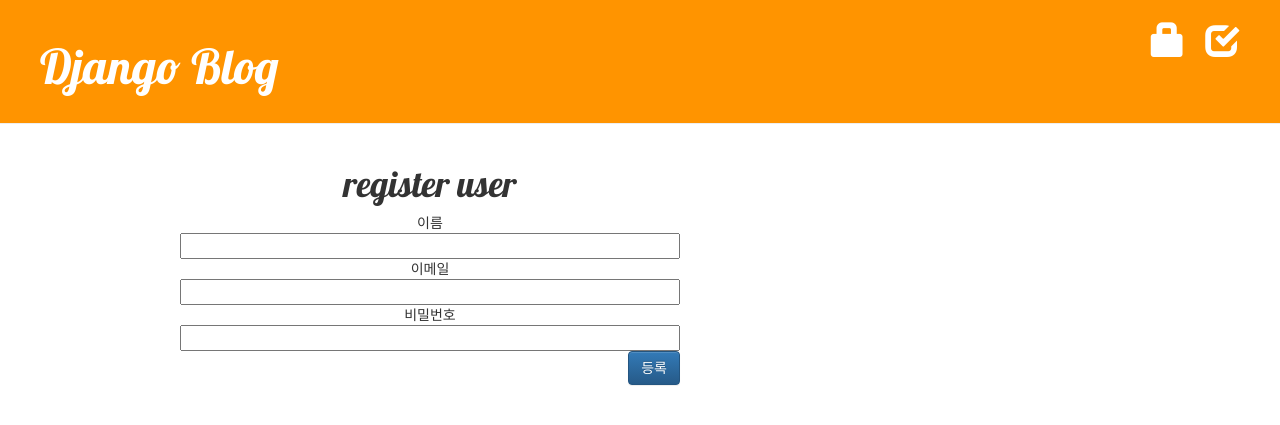
After one commit to yusun31/python_django_blogapp_restframework1, a Django app: page /blog/regist/ in a window 1280 px wide. The commit adds this page. Shown: the top 425 px of the page. Run offline with Django 3.2, Linux system fonts and the light colour scheme; some libraries are stand-ins or nearby versions.

Commit message:
register

```diff
--- a/blog/templates/blog/base.html
+++ b/blog/templates/blog/base.html
@@ -11,6 +11,7 @@
 </head>
 <body>
     <div class="page-header">
+        <a href="{% url 'register_user' %}" class="top-menu"> <span class="glyphicon glyphicon-check"></span></a>
         {% if user.is_authenticated %}
             <a href="{% url 'post_new' %}" class="top-menu">
                 <span class="glyphicon glyphicon-plus"></span>
--- /dev/null
+++ b/blog/templates/registration/register.html
@@ -0,0 +1,20 @@
+{% extends 'blog/base.html' %}
+
+{% block content %}
+<div style="text-align: center;">
+    <h1 >register user</h1>
+        <div style="width: 500px; display: inline-block; text-align: center";>
+            <div>
+            <div style="text-align: center">
+                <form method="POST" class="post-form">
+                {% csrf_token %}
+                이름<input type="text" default="name" name="name" id="name" required >
+                이메일<input type="text" default="email" name="email" id="email" required >
+                비밀번호<input type="text" default="password" name="pass" id="pass" required >
+                <button type="submit" class="save btn btn-primary">등록</button>
+            </form method="POST">
+            </div>
+        </div>
+    </div>
+</div>
+{% endblock %}
--- a/blog/urls.py
+++ b/blog/urls.py
@@ -25,8 +25,10 @@ urlpatterns = [
     path('comment/<int:pk>/approve/', views.comment_approve, name='comment_approve'),
     # http://localhost:8000/blog/comment/2/remove
     path('comment/<int:pk>/remove/', views.comment_remove, name='comment_remove'),
+    # http://localhost:8000/blog/regist/
+    path('regist/', views.register_user, name='register_user'),
 
     path('', include(router.urls)),
-    #path('api-auth/', include('rest_framework.urls', namespace='rest_framework'))
+    # path('api-auth/', include('rest_framework.urls', namespace='rest_framework'))
     path('api/login/', views.login, name='login')
 ]
--- a/blog/views.py
+++ b/blog/views.py
@@ -4,6 +4,7 @@ from django.http import HttpResponse
 from django.shortcuts import render, get_object_or_404, redirect
 from django.utils import timezone
 from django.core.paginator import Paginator, PageNotAnInteger, EmptyPage
+from django.contrib.auth.models import User
 
 from rest_framework.authtoken.models import Token
 from rest_framework.decorators import api_view, permission_classes
@@ -13,6 +14,7 @@ from rest_framework.status import HTTP_400_BAD_REQUEST, HTTP_404_NOT_FOUND, HTTP
 
 from .models import Post, Comment
 from .forms import PostModelForm, PostForm, CommentModelForm
+
 
 # 댓글승인
 @login_required
@@ -30,7 +32,9 @@ def comment_remove(request, pk):
     comment.delete()
     return redirect('post_detail', pk=post_pk)
 
+
 # 댓글등록
+@login_required
 def add_comment_to_post(request, pk):
     post = get_object_or_404(Post, pk=pk)
     if request.method == "POST":
@@ -118,10 +122,12 @@ def post_new_modelform(request):
         post_form = PostModelForm()
     return render(request, 'blog/post_edit.html', {'postform': post_form})
 
+
 # 글상세정보
 def post_detail(request,pk):
     post = get_object_or_404(Post, pk=pk)
     return render(request, 'blog/post_detail.html', {'post_key': post})
+
 
 # 글목록 Pagination
 def post_list(request):
@@ -183,3 +189,16 @@ def login(request):
     token, _ = Token.objects.get_or_create(user=user)
 
     return Response({'token': token.key}, status=HTTP_200_OK)
+
+
+# 회원가입
+def register_user(request):
+    if request.method == 'POST':
+        new_user=User.objects.create_user(
+            username=request.POST['name'],
+            password=request.POST['pass'],
+            email = request.POST['email']
+        )
+        new_user.save()
+        return redirect('post_list_home')
+    return render(request, 'registration/register.html')
--- a/mydjango/settings.py
+++ b/mydjango/settings.py
@@ -90,8 +90,8 @@ DATABASES = {
         'NAME': 'django_db',  # DB명
         'USER': 'python',  # 데이터베이스 계정
         'PASSWORD': 'python',  # 계정 비밀번호
-         'HOST': 'mysql-svc',  # 데이테베이스 IP
-        # 'HOST': 'localhost',
+        # 'HOST': 'mysql-svc',  # 데이테베이스 IP
+         'HOST': 'localhost',
         'PORT': '3306',  # 데이터베이스 port
     }
 }
```
